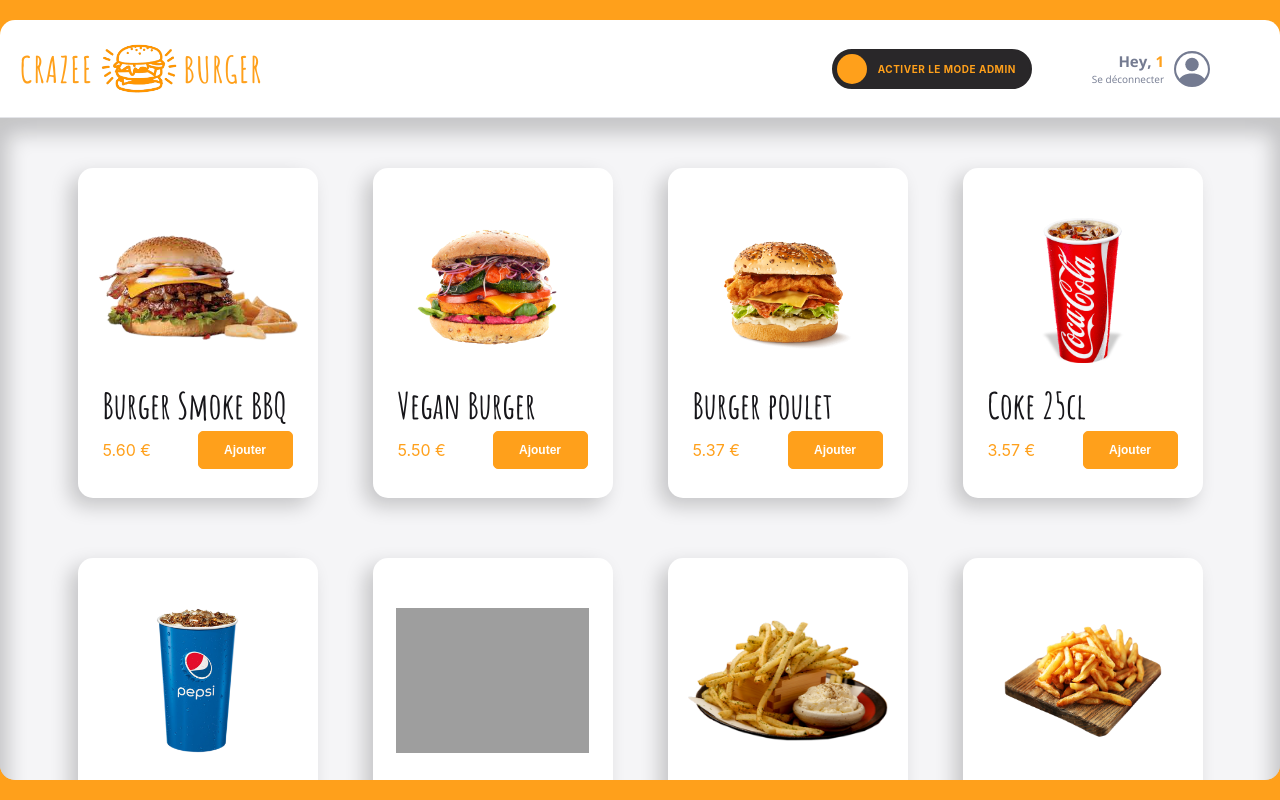
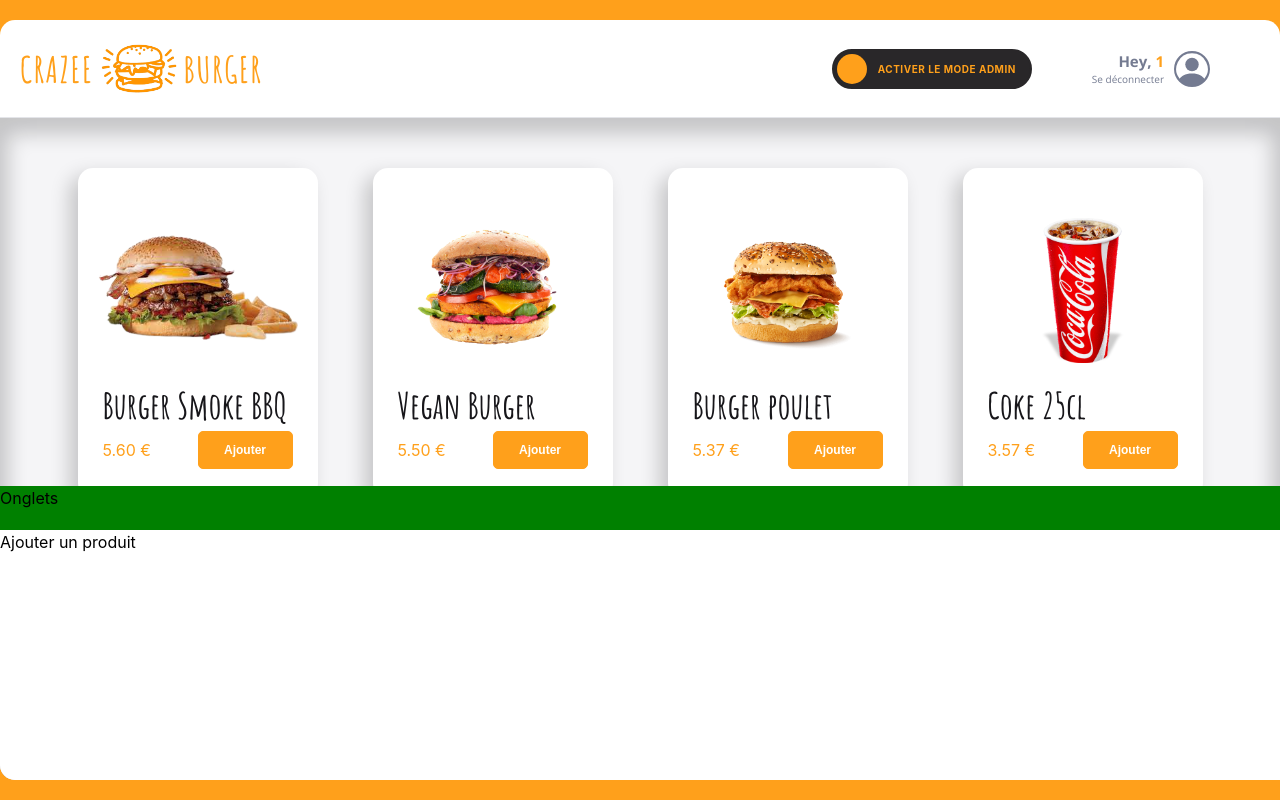
Before and after one commit to michelschmitt68/crazee-burger, a React (Vite) app: page /order/1 in a window 1280 px wide. Built offline with nearby package versions, Linux system fonts and the light colour scheme; grey boxes are pictures that could not be loaded.

Commit message:
✨ F07: OrderPage < PanelAdmin < Create layout paneladmin

```diff
--- a/src/components/pages/order/Main/Main.jsx
+++ b/src/components/pages/order/Main/Main.jsx
@@ -2,6 +2,7 @@
 import { theme } from "../../../../theme";
 import "../../../../fakeData/fakeMenu"
 import Menu from "./Menu";
+import PanelAdmin from "../PanelAdmin/PanelAdmin";
 
 
 export default function Main() {
@@ -9,6 +10,7 @@
     <MainStyled className="main">
       {/* <div className="basket"></div> */}
       <Menu />
+      <PanelAdmin/>
     </MainStyled>
   )
 }
--- a/src/components/pages/order/OrderPage.jsx
+++ b/src/components/pages/order/OrderPage.jsx
@@ -4,6 +4,7 @@
 import styled from "styled-components";
 import { theme } from "../../../theme";
 import { useParams } from "react-router-dom";
+import PanelAdmin from "./PanelAdmin/PanelAdmin";
 
 const OrderPage = () => {
 
@@ -14,6 +15,7 @@
     <div className="container">
       <Navbar username={username} />
       <Main />
+
     </div>
   </OrderPageStyled>
   )
--- /dev/null
+++ b/src/components/pages/order/PanelAdmin/PanelAdmin.jsx
@@ -0,0 +1,43 @@
+import styled from "styled-components";
+import { theme } from "../../../../theme";
+
+
+
+const PanelAdmin = () => {
+
+
+  return (
+    <PanelAdminStyled>
+      <div className="onglets">Onglets</div>
+      <div className="description">Ajouter un produit</div>
+    </PanelAdminStyled>
+  )
+}
+
+export default PanelAdmin;
+
+const PanelAdminStyled = styled.div`
+  display: flex;
+  position: fixed;
+  bottom: 20px;
+  width: 1400px;
+  background-color: white;
+  z-index: 1;
+  display: flex;
+  flex-direction: column;
+  border-bottom-left-radius: ${theme.borderRadius.extraRound};
+  border-bottom-right-radius: ${theme.borderRadius.extraRound};
+
+
+  .onglets{
+    height: 44px;
+    background-color: green;
+  }
+
+  .description{
+    height: 250px;
+  }
+
+
+
+`;
```
